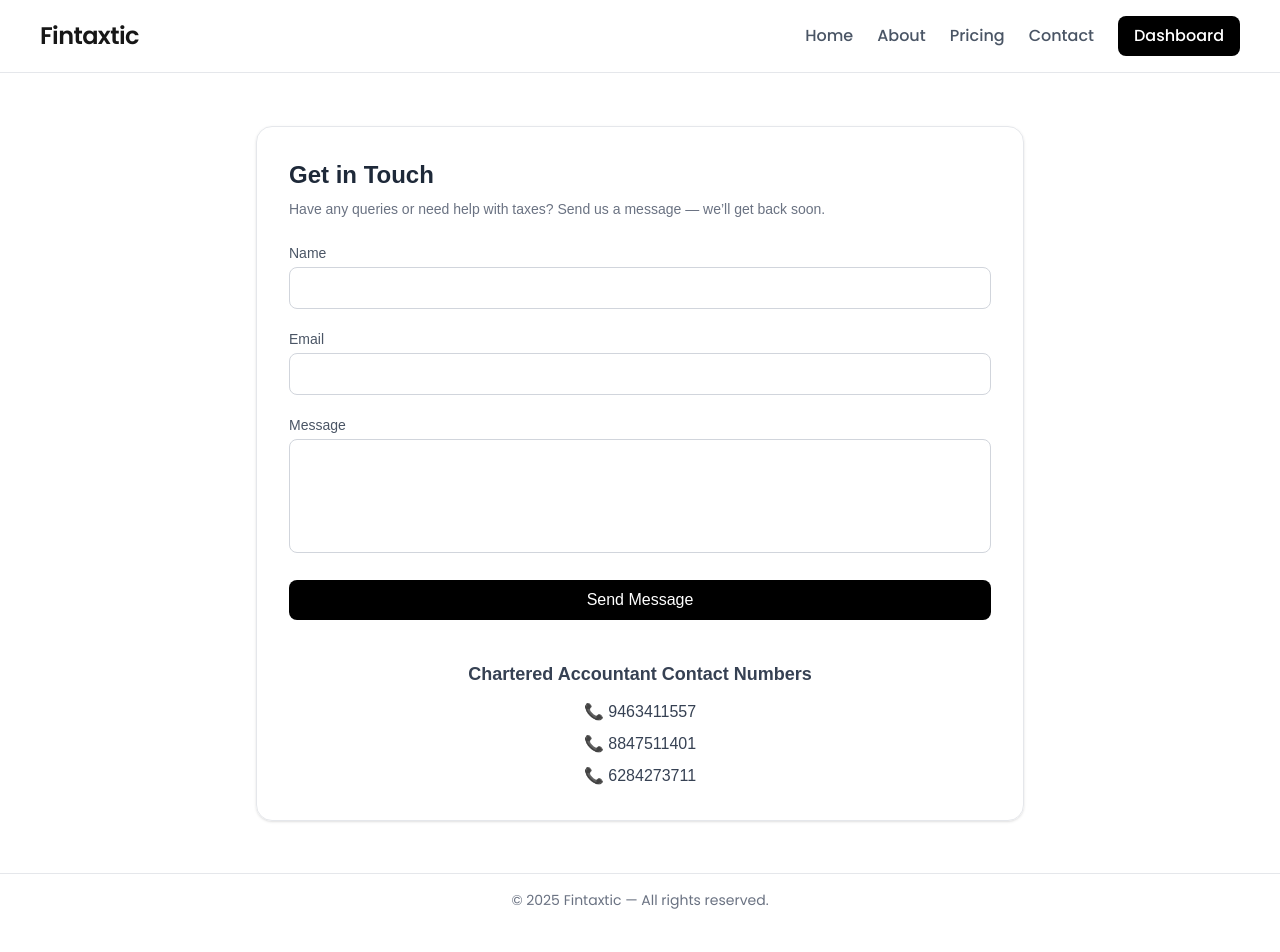
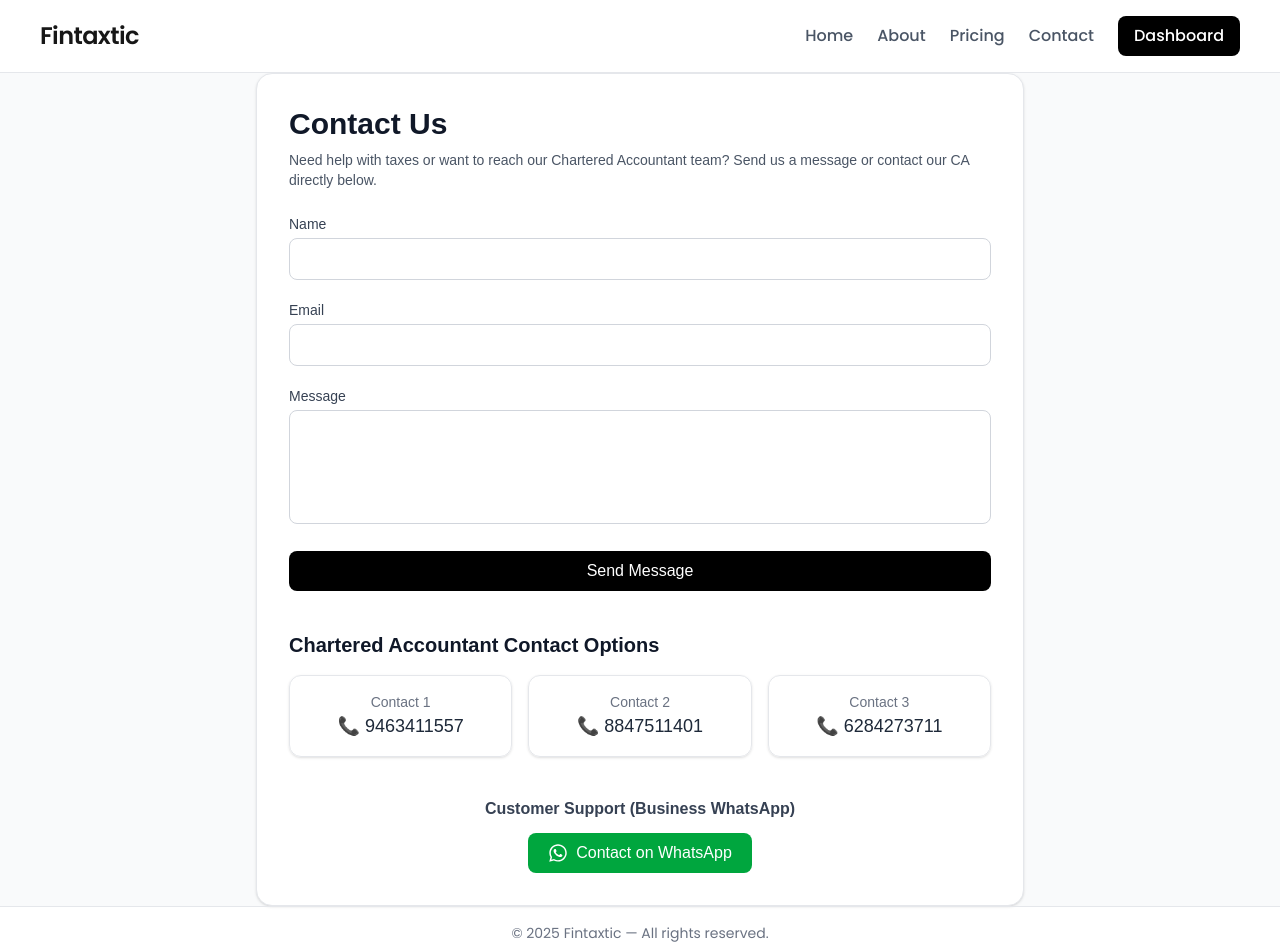
Before and after one commit to 0Armaan025/fintaxtic, a Next.js app: page /contact in a window 1280 px wide. Shown: the top 952 px of the page. Before the commit the page ends 926 px from the top, so only its background shows below. Built offline with nearby package versions, Linux system fonts and the light colour scheme.

Commit message:
Update page.tsx

```diff
--- a/app/(home)/contact/page.tsx
+++ b/app/(home)/contact/page.tsx
@@ -1,6 +1,7 @@
 "use client";
 
 import { useState } from "react";
+import { FaWhatsapp } from "react-icons/fa";
 
 export default function ContactPage() {
   const [form, setForm] = useState({ name: "", email: "", message: "" });
@@ -16,7 +17,6 @@ export default function ContactPage() {
     setLoading(true);
 
     try {
-      // 🔥 Send data to MongoDB route
       const res = await fetch("/api/messages", {
         method: "POST",
         headers: { "Content-Type": "application/json" },
@@ -43,53 +43,54 @@ export default function ContactPage() {
   };
 
   return (
-    <div className="min-h-screen bg-white flex items-center justify-center px-4">
-      <div className="max-w-3xl w-full border border-gray-200 rounded-2xl shadow-sm p-8">
-        <h2 className="text-2xl font-semibold text-gray-800 mb-2">
-          Get in Touch
+    <div className="min-h-screen bg-gray-50 flex items-center justify-center px-4">
+      <div className="max-w-3xl w-full bg-white border border-gray-200 rounded-2xl shadow p-8">
+
+        {/* ================= HEADER ================= */}
+        <h2 className="text-3xl font-semibold text-gray-900 mb-2">
+          Contact Us
         </h2>
-        <p className="text-sm text-gray-500 mb-6">
-          Have any queries or need help with taxes? Send us a message — we’ll get
-          back soon.
+        <p className="text-sm text-gray-600 mb-6">
+          Need help with taxes or want to reach our Chartered Accountant team?
+          Send us a message or contact our CA directly below.
         </p>
 
+        {/* ================= FORM ================= */}
         {!submitted ? (
           <form onSubmit={handleSubmit} className="space-y-5">
             <div>
-              <label className="block text-sm text-gray-600 mb-1">Name</label>
+              <label className="block text-sm text-gray-700 mb-1">Name</label>
               <input
                 type="text"
                 name="name"
                 value={form.name}
                 onChange={handleChange}
                 required
-                className="w-full border border-gray-300 rounded-lg px-3 py-2 focus:outline-none focus:ring-2 focus:ring-gray-900"
+                className="w-full border border-gray-300 rounded-lg px-3 py-2 focus:ring-2 focus:ring-black"
               />
             </div>
 
             <div>
-              <label className="block text-sm text-gray-600 mb-1">Email</label>
+              <label className="block text-sm text-gray-700 mb-1">Email</label>
               <input
                 type="email"
                 name="email"
                 value={form.email}
                 onChange={handleChange}
                 required
-                className="w-full border border-gray-300 rounded-lg px-3 py-2 focus:outline-none focus:ring-2 focus:ring-gray-900"
+                className="w-full border border-gray-300 rounded-lg px-3 py-2 focus:ring-2 focus:ring-black"
               />
             </div>
 
             <div>
-              <label className="block text-sm text-gray-600 mb-1">
-                Message
-              </label>
+              <label className="block text-sm text-gray-700 mb-1">Message</label>
               <textarea
                 name="message"
                 value={form.message}
                 onChange={handleChange}
                 required
                 rows={4}
-                className="w-full border border-gray-300 rounded-lg px-3 py-2 focus:outline-none focus:ring-2 focus:ring-gray-900 resize-none"
+                className="w-full border border-gray-300 rounded-lg px-3 py-2 focus:ring-2 focus:ring-black resize-none"
               />
             </div>
 
@@ -102,24 +103,52 @@ export default function ContactPage() {
             </button>
           </form>
         ) : (
-          <div className="text-center text-gray-700 py-8">
+          <div className="text-center text-green-600 text-lg py-6">
             ✅ Thanks for reaching out! We’ll get back to you shortly.
           </div>
         )}
 
-        {/* ===================== CA CONTACT SECTION ===================== */}
-        <div className="mt-10 text-center text-gray-700">
-          <p className="font-semibold mb-3 text-lg">
-            Chartered Accountant Contact Numbers
+        {/* ================= CA CONTACT SECTION ================= */}
+        <div className="mt-10">
+          <p className="font-semibold text-xl text-gray-900 mb-4">
+            Chartered Accountant Contact Options
           </p>
 
-          <div className="space-y-2 text-base">
-            <p>📞 9463411557</p>
-            <p>📞 8847511401</p>
-            <p>📞 6284273711</p>
+          <div className="grid grid-cols-1 sm:grid-cols-3 gap-4">
+            {/* Contact 1 */}
+            <div className="border border-gray-200 rounded-xl p-4 text-center shadow-sm hover:shadow-md transition">
+              <p className="text-sm text-gray-500">Contact 1</p>
+              <p className="text-lg font-medium text-gray-800">📞 9463411557</p>
+            </div>
+
+            {/* Contact 2 */}
+            <div className="border border-gray-200 rounded-xl p-4 text-center shadow-sm hover:shadow-md transition">
+              <p className="text-sm text-gray-500">Contact 2</p>
+              <p className="text-lg font-medium text-gray-800">📞 8847511401</p>
+            </div>
+
+            {/* Contact 3 */}
+            <div className="border border-gray-200 rounded-xl p-4 text-center shadow-sm hover:shadow-md transition">
+              <p className="text-sm text-gray-500">Contact 3</p>
+              <p className="text-lg font-medium text-gray-800">📞 6284273711</p>
+            </div>
           </div>
         </div>
-        {/* =============================================================== */}
+
+        {/* ================= SUPPORT BUSINESS WHATSAPP ================= */}
+        <div className="mt-10 text-center">
+          <p className="text-md font-semibold text-gray-700 mb-3">
+            Customer Support (Business WhatsApp)
+          </p>
+
+          <a
+            href="https://wa.me/919463411557"
+            target="_blank"
+            className="inline-flex items-center gap-2 bg-green-600 text-white px-5 py-2 rounded-lg hover:bg-green-700 transition"
+          >
+            <FaWhatsapp size={20} /> Contact on WhatsApp
+          </a>
+        </div>
 
       </div>
     </div>
```
